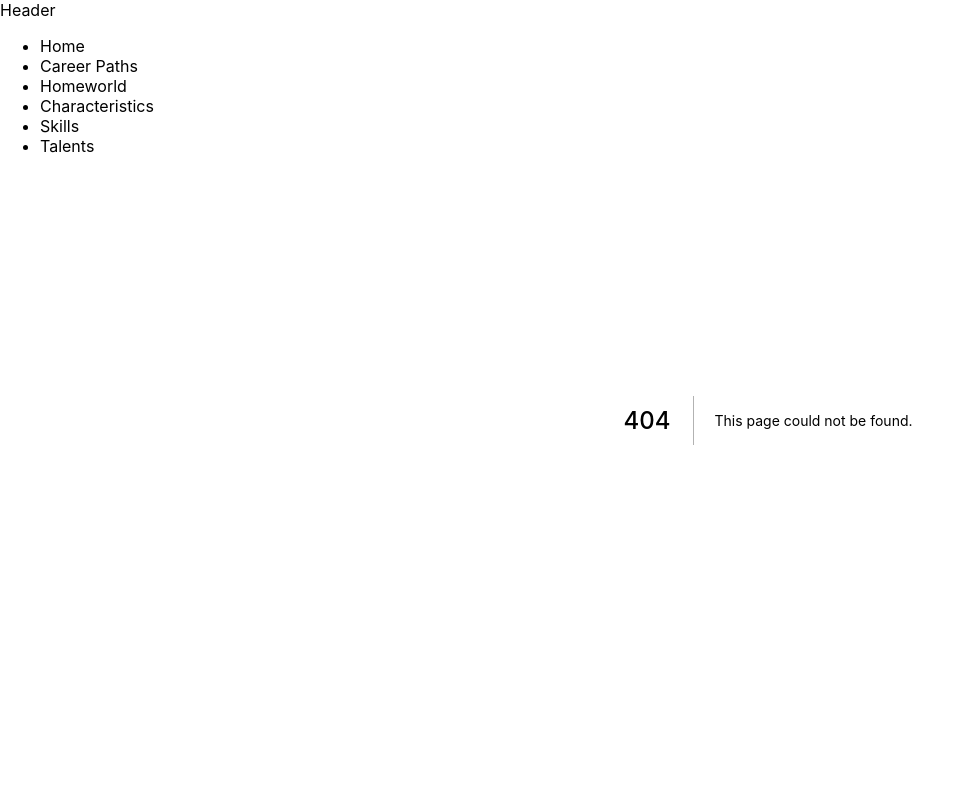
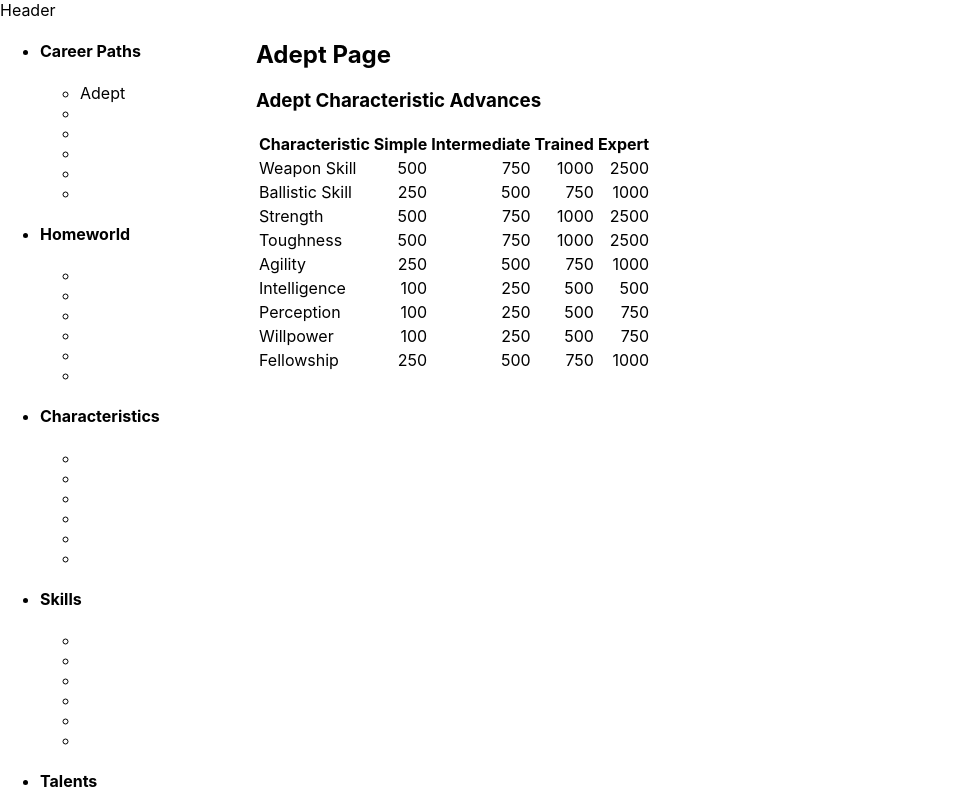
Before and after one commit to ccooper2382/Dark-Heresy-Next, a Next.js app: page /Character-Creation/Career-Paths/Adept in a window 1280 px wide. Before the commit this address had no page. Shown: the top 800 px of the page, without its empty margins (0-970 px from the left). Built offline with nearby package versions, Linux system fonts and the light colour scheme.

Commit message:
Add files via upload

```diff
--- /dev/null
+++ b/pages/Character-Creation/Career-Paths/Adept/Adept Characteristic Advances.jsx
@@ -0,0 +1,87 @@
+import React from 'react';
+
+function AdeptCharacteristicAdvances() {
+    return (
+        <div>
+            <h3>Adept Characteristic Advances</h3>
+            <table>
+                <thead>
+                <tr>
+                    <th title="Field #1">Characteristic</th>
+                    <th title="Field #2">Simple</th>
+                    <th title="Field #3">Intermediate</th>
+                    <th title="Field #4">Trained</th>
+                    <th title="Field #5">Expert</th>
+                </tr>
+                </thead>
+                <tbody>
+                <tr>
+                    <td>Weapon Skill</td>
+                    <td align="right">500</td>
+                    <td align="right">750</td>
+                    <td align="right">1000</td>
+                    <td align="right">2500</td>
+                </tr>
+                <tr>
+                    <td>Ballistic Skill</td>
+                    <td align="right">250</td>
+                    <td align="right">500</td>
+                    <td align="right">750</td>
+                    <td align="right">1000</td>
+                </tr>
+                <tr>
+                    <td>Strength</td>
+                    <td align="right">500</td>
+                    <td align="right">750</td>
+                    <td align="right">1000</td>
+                    <td align="right">2500</td>
+                </tr>
+                <tr>
+                    <td>Toughness</td>
+                    <td align="right">500</td>
+                    <td align="right">750</td>
+                    <td align="right">1000</td>
+                    <td align="right">2500</td>
+                </tr>
+                <tr>
+                    <td>Agility</td>
+                    <td align="right">250</td>
+                    <td align="right">500</td>
+                    <td align="right">750</td>
+                    <td align="right">1000</td>
+                </tr>
+                <tr>
+                    <td>Intelligence</td>
+                    <td align="right">100</td>
+                    <td align="right">250</td>
+                    <td align="right">500</td>
+                    <td align="right">500</td>
+                </tr>
+                <tr>
+                    <td>Perception</td>
+                    <td align="right">100</td>
+                    <td align="right">250</td>
+                    <td align="right">500</td>
+                    <td align="right">750</td>
+                </tr>
+                <tr>
+                    <td>Willpower</td>
+                    <td align="right">100</td>
+                    <td align="right">250</td>
+                    <td align="right">500</td>
+                    <td align="right">750</td>
+                </tr>
+                <tr>
+                    <td>Fellowship</td>
+                    <td align="right">250</td>
+                    <td align="right">500</td>
+                    <td align="right">750</td>
+                    <td align="right">1000</td>
+                </tr>
+                </tbody>
+            </table>
+        </div>
+    );
+}
+
+export default AdeptCharacteristicAdvances;
--- /dev/null
+++ b/pages/Character-Creation/Career-Paths/Adept/index.jsx
@@ -0,0 +1,13 @@
+import React, {Fragment} from 'react';
+import AdeptCharacteristicAdvances from "./Adept Characteristic Advances";
+
+function Index() {
+    return (
+        <Fragment>
+            <h2>Adept Page</h2>
+            <AdeptCharacteristicAdvances />
+        </Fragment>
+    );
+}
+
+export default Index;
--- a/pages/components/sidenav.jsx
+++ b/pages/components/sidenav.jsx
@@ -7,12 +7,75 @@ function Sidenav(props) {
         <aside className={classes.sidenav}>
             <nav>
                 <ul>
-                    <li><Link href="/">Home</Link></li>
-                    <li><Link href="/Character-Creation/Career-Paths">Career Paths</Link></li>
-                    <li><Link href="/Character-Creation/Homeworld">Homeworld</Link></li>
-                    <li><Link href="/Character-Creation/Characteristics">Characteristics</Link></li>
-                    <li><Link href="/Character-Creation/Skills">Skills</Link></li>
-                   <li><Link href="/Character-Creation/Talents">Talents</Link></li>
+                    <li>
+                        <h1>Career Paths</h1>
+                        <ul>
+                            <li>
+                                <Link href="/Character-Creation/Career-Paths/Adept">Adept</Link>
+                            </li>
+                            <li></li>
+                            <li></li>
+                            <li></li>
+                            <li></li>
+                            <li></li>
+                        </ul>
+                    </li>
+                    <li>
+                        <h1>Homeworld</h1>
+                        <ul>
+                            <li></li>
+                            <li></li>
+                            <li></li>
+                            <li></li>
+                            <li></li>
+                            <li></li>
+                        </ul>
+                    </li>
+                    <li>
+                        <h1>Characteristics</h1>
+                        <ul>
+                            <li></li>
+                            <li></li>
+                            <li></li>
+                            <li></li>
+                            <li></li>
+                            <li></li>
+                        </ul>
+                    </li>
+                    <li>
+                        <h1>Skills</h1>
+                        <ul>
+                            <li></li>
+                            <li></li>
+                            <li></li>
+                            <li></li>
+                            <li></li>
+                            <li></li>
+                        </ul>
+                    </li>
+                    <li>
+                        <h1>Talents</h1>
+                        <ul>
+                            <li></li>
+                            <li></li>
+                            <li></li>
+                            <li></li>
+                            <li></li>
+                            <li></li>
+                        </ul>
+                    </li>
+                    <li>
+                        <h1></h1>
+                        <ul>
+                            <li></li>
+                            <li></li>
+                            <li></li>
+                            <li></li>
+                            <li></li>
+                            <li></li>
+                        </ul>
+                    </li>
+
                 </ul>
             </nav>
         </aside>
```
